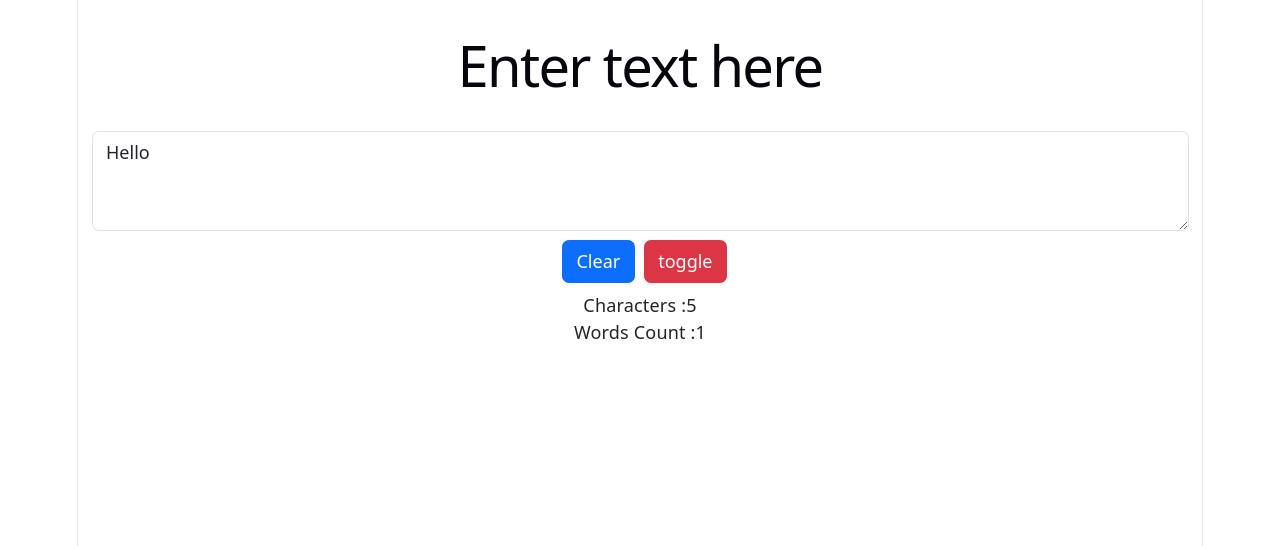
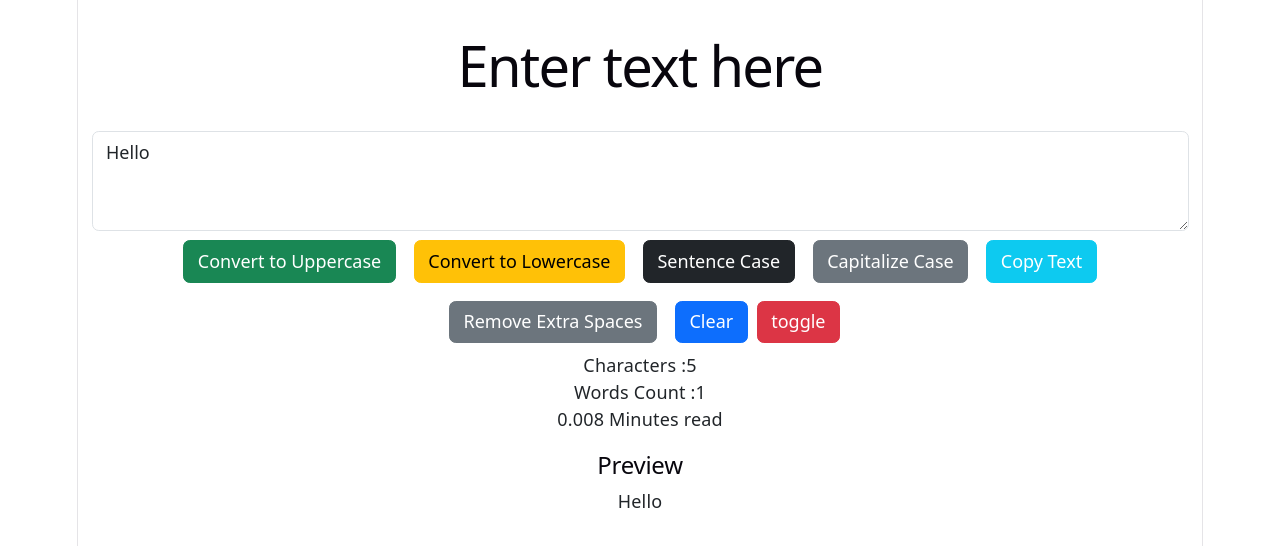
Before and after one commit to itsmuazofficial/word-counter-app, a React (Vite) app: page / in a window 1280 px wide. Shown: the top 546 px of the page. Built offline with nearby package versions, Linux system fonts and the light colour scheme.

Commit message:
Update TextInput.jsx
update textInput file

```diff
--- a/src/components/TextInput.jsx
+++ b/src/components/TextInput.jsx
@@ -5,6 +5,42 @@ export default function TextInput() {
   const [dark, setDark] = useState(false);
   const clearText = () => {
     setText("");
+  };
+  // Text ko Uppercase mein convert karne ke liye
+  const handleUpClick = () => {
+    let newText = text.toUpperCase();
+    setText(newText);
+  };
+
+  // Text ko Lowercase mein convert karne ke liye
+  const handleLoClick = () => {
+    let newText = text.toLowerCase();
+    setText(newText);
+  };
+  // Text ko clipboard par copy karne ke liye
+  const handleCopy = () => {
+    navigator.clipboard.writeText(text);
+    alert("Text copied to clipboard!");
+  };
+  // Text ke beech ki extra spaces khatam karne ke liye
+  const handleExtraSpaces = () => {
+    let newText = text.split(/[ ]+/);
+    setText(newText.join(" "));
+  };
+  // Har sentence ke pehle letter ko Capital karne ke liye (Sentence Case)
+  const handleSentenceCase = () => {
+    let lower = text.toLowerCase();
+    let capitalized = lower.charAt(0).toUpperCase() + lower.slice(1);
+    setText(capitalized);
+  };
+
+  // Har lafz (word) ke pehle letter ko Capital karne ke liye (Capitalized Case)
+  const handleCapitalize = () => {
+    let words = text.toLowerCase().split(" ");
+    let capitalizedWords = words.map(
+      (word) => word.charAt(0).toUpperCase() + word.slice(1),
+    );
+    setText(capitalizedWords.join(" "));
   };
   return (
     <div>
@@ -21,33 +57,91 @@ export default function TextInput() {
         />
         <button
           type="button"
+          className="btn btn-success m-2"
+          onClick={handleUpClick}
+        >
+          Convert to Uppercase
+        </button>
+
+        <button
+          type="button"
+          className="btn btn-warning m-2"
+          onClick={handleLoClick}
+        >
+          Convert to Lowercase
+        </button>
+        <button
+          type="button"
+          className="btn btn-dark m-2"
+          onClick={handleSentenceCase}
+        >
+          Sentence Case
+        </button>
+
+        <button
+          type="button"
+          className="btn btn-secondary m-2"
+          onClick={handleCapitalize}
+        >
+          Capitalize Case
+        </button>
+        <button
+          type="button"
+          className="btn btn-info m-2 text-white"
+          onClick={handleCopy}
+        >
+          Copy Text
+        </button>
+        <button
+          type="button"
+          className="btn btn-secondary m-2"
+          onClick={handleExtraSpaces}
+        >
+          Remove Extra Spaces
+        </button>
+        <button
+          type="button"
           className="btn btn-primary m-2"
           onClick={clearText}
         >
           Clear
         </button>
-        <button type="button" className="btn btn-danger " onClick={() => {
-        if(dark){
-          document.body.style.backgroundColor = "white";
-          document.body.style.color = "black"
-          setDark(false)
-        }else{
-          document.body.style.backgroundColor = "#212529";
-         document.body.style.color = "white";
-         setDark(true)
-        }
-        }}>
+        <button
+          type="button"
+          className="btn btn-danger "
+          onClick={() => {
+            if (dark) {
+              document.body.style.backgroundColor = "white";
+              document.body.style.color = "black";
+              setDark(false);
+            } else {
+              document.body.style.backgroundColor = "#212529";
+              document.body.style.color = "white";
+              setDark(true);
+            }
+          }}
+        >
           toggle
         </button>
+
         <p>Characters :{text.length}</p>
         <p>
           Words Count :
           {
-            text.split(" ").filter((element) => {
+            text.split("/\s+/").filter((element) => {
               return element.length !== 0;
             }).length
           }
         </p>
+        <p>
+          {0.008 *
+            text.split(" ").filter((element) => {
+              return element.length !== 0;
+            }).length}{" "}
+          Minutes read
+        </p>
+        <h2 className="mt-3">Preview</h2>
+        <p>{text.length > 0 ? text : "Nothing to preview!"}</p>
       </div>
     </div>
   );
```
